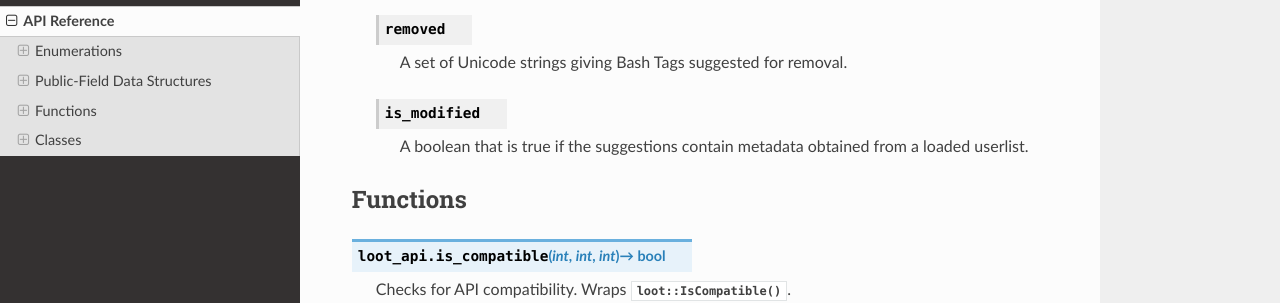
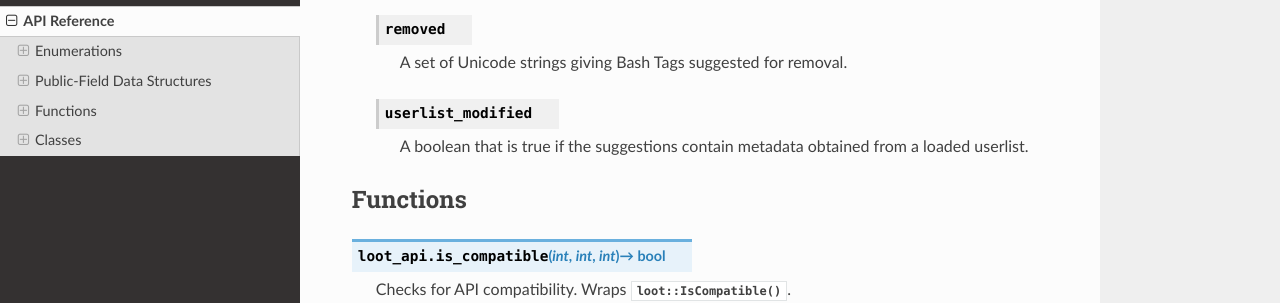
Before and after one commit to loot/libloot-python, a Sphinx documentation site: the page built from docs/reference.rst, in a window 1280 px wide and 900 px high, scrolled down 2732 px. Shown: the part 155-458 px from the top of the window. Built offline with Sphinx 7.4.7 and the Read the Docs theme 2.0.0, drawn with Linux system fonts in a browser that asks for light colours.

Commit message:
Fix incorrect attribute in reference doc

```diff
--- a/docs/reference.rst
+++ b/docs/reference.rst
@@ -108,7 +108,7 @@ Classes with public fields and no member functions.
 
     A set of Unicode strings giving Bash Tags suggested for removal.
 
-  .. py:attribute:: is_modified
+  .. py:attribute:: userlist_modified
 
     A boolean that is true if the suggestions contain metadata obtained from a loaded userlist.
 
```
